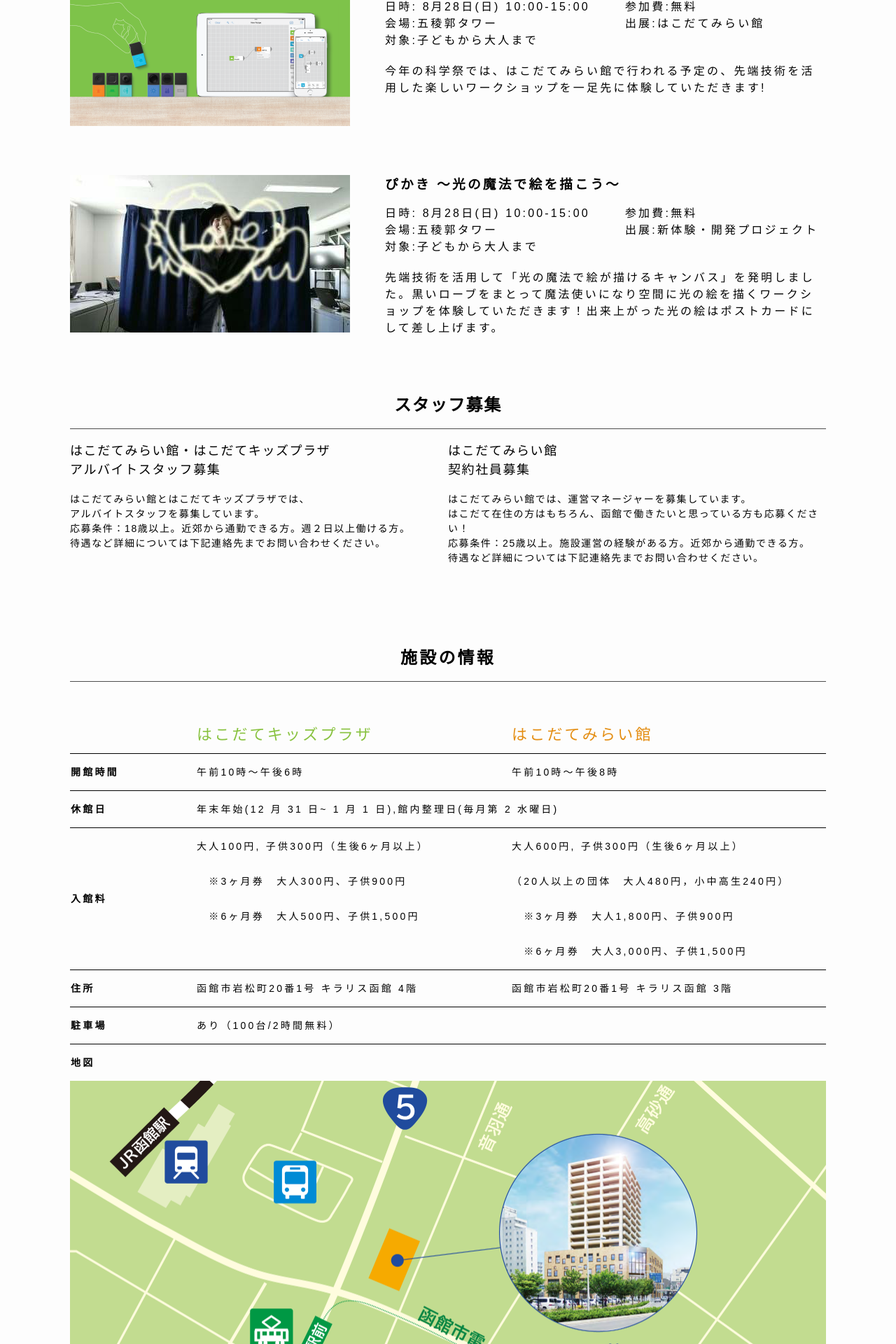
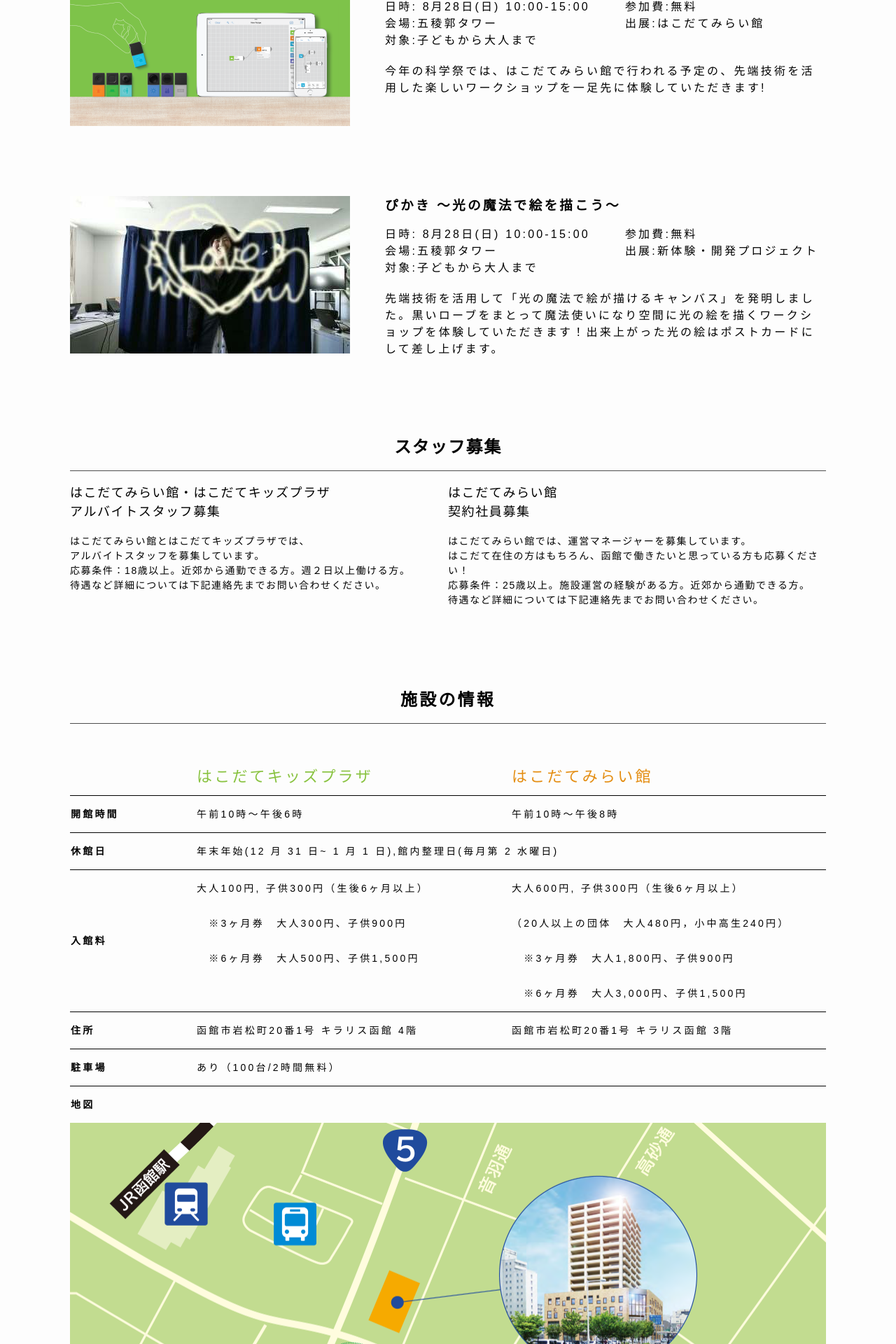
Before and after one commit to YngLab/MProjectPreSite, a PHP site: page / in a window 1280 px wide. Shown: the part 4099-6019 px from the top of the page at 70% size. Run offline with PHP 8.4, Linux system fonts and the light colour scheme.

Commit message:
マージン距離調整
イベント、スタッフ情報、施設情報、アクセス、フッターのそれぞれの距離を100pxに統一

```diff
--- a/css/layout/_main.scss
+++ b/css/layout/_main.scss
@@ -116,7 +116,7 @@ header{
 }
 
 .event{
-  margin: 0 auto 70px auto;
+  margin: 0 auto 100px auto;
   text-align: left;
   width: $pc__w;
   @include clearfix;
@@ -171,7 +171,7 @@ header{
 
 #info{
   font-size: $info__fontSize;
-  margin: 0 auto 50px auto;
+  margin: 0 auto 100px auto;
   text-align: center;
   width: $pc__w;
   @include clearfix;
@@ -203,7 +203,7 @@ header{
 }
 
 #access{
-  margin: 75px auto 50px auto;
+  margin: 0 auto 100px auto;
   width: $pc__w;
 }
 
--- a/css/style.css
+++ b/css/style.css
@@ -684,7 +684,7 @@ header {
 }
 
 .event {
-  margin: 0 auto 70px auto;
+  margin: 0 auto 100px auto;
   text-align: left;
   width: 1080px;
 }
@@ -748,7 +748,7 @@ header {
 
 #info {
   font-size: 14px;
-  margin: 0 auto 50px auto;
+  margin: 0 auto 100px auto;
   text-align: center;
   width: 1080px;
 }
@@ -784,7 +784,7 @@ header {
 }
 
 #access {
-  margin: 75px auto 50px auto;
+  margin: 0 auto 100px auto;
   width: 1080px;
 }
 
```
